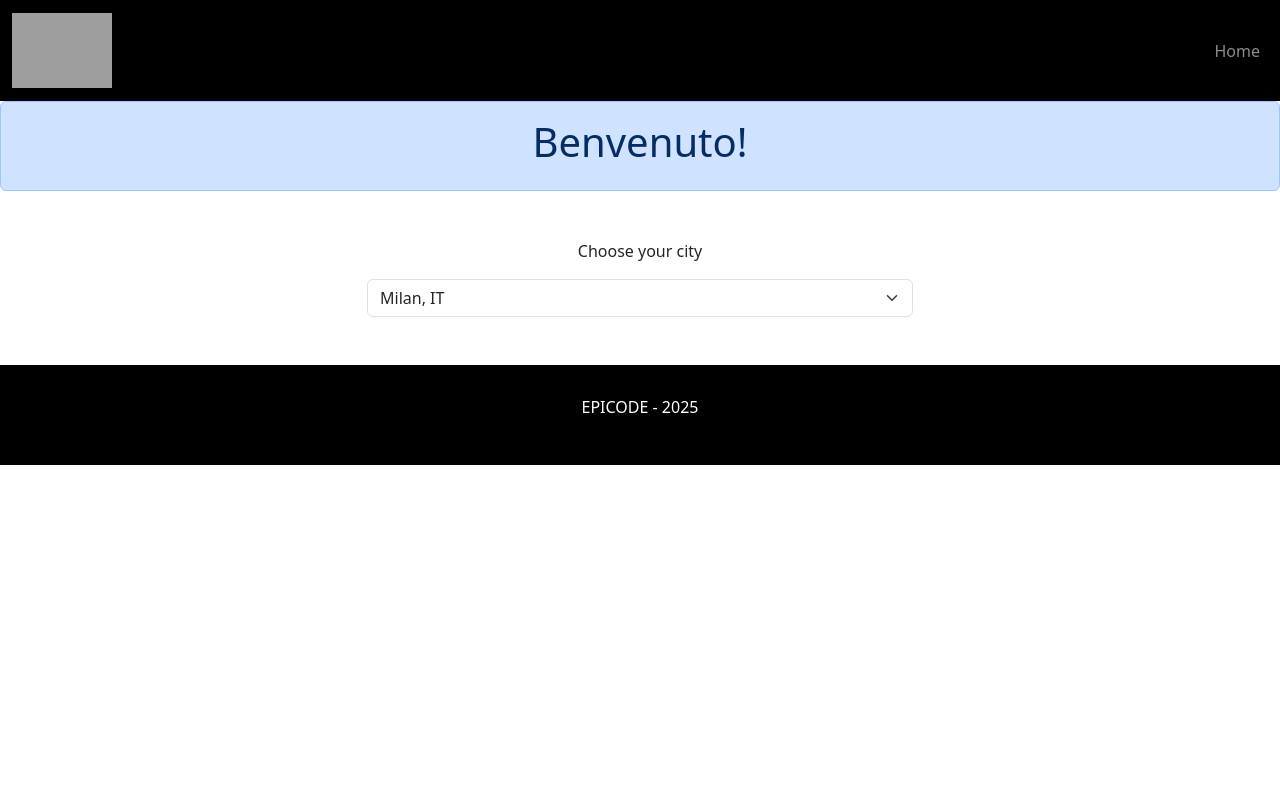
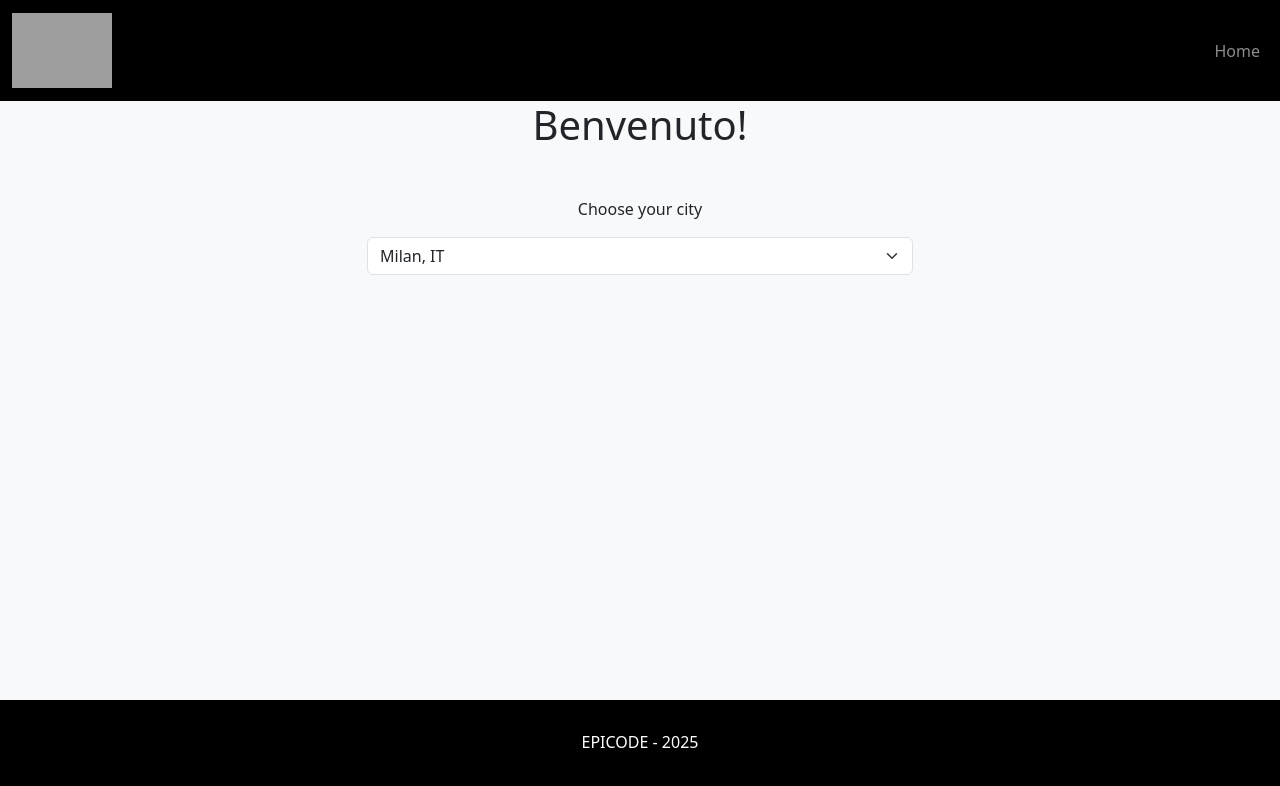
Before and after one commit to KevR98/U3-W2-L5, a React (Vite) app: page / in a window 1280 px wide. Shown: the top 786 px of the page. Built offline with nearby package versions, Linux system fonts and the light colour scheme; no server answers; grey boxes are pictures that could not be loaded.

Commit message:
fixed the bg

```diff
--- a/src/App.jsx
+++ b/src/App.jsx
@@ -9,14 +9,16 @@ import { useState } from 'react';
 function App() {
   const [search, setSearch] = useState('');
   return (
-    <>
+    <div className='vh-100 d-flex flex-column'>
       <MyNavbar />
       {/* Passo la props della selezione nel welcome allo stato settandolo*/}
-      <Welcome cityChange={setSearch} />
-      {/* Prendo lo stato settato con la prop welcome */}
-      <Home search={search} />
+      <div className='flex-grow-1 bg-body-tertiary'>
+        <Welcome cityChange={setSearch} />
+        {/* Prendo lo stato settato con la prop welcome */}
+        <Home search={search} />
+      </div>
       <Footer />
-    </>
+    </div>
   );
 }
 
--- a/src/assets/components/Welcome.jsx
+++ b/src/assets/components/Welcome.jsx
@@ -12,9 +12,7 @@ const Welcome = ({ cityChange }) => {
 
   return (
     <>
-      <Alert className='text-center'>
-        <h1>Benvenuto!</h1>
-      </Alert>
+      <h1 className='text-center'>Benvenuto!</h1>
       <Container>
         <Row className='justify-content-center my-5'>
           <Col xs={12} md={6}>
```
